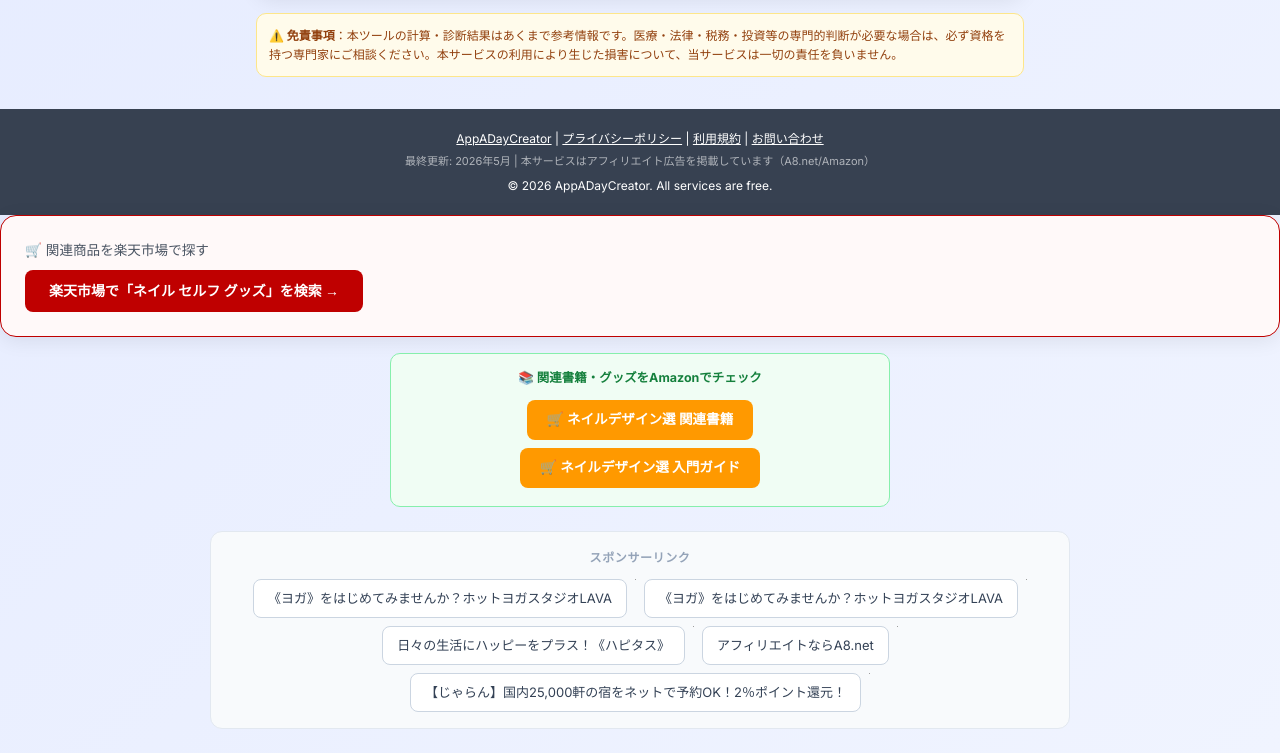
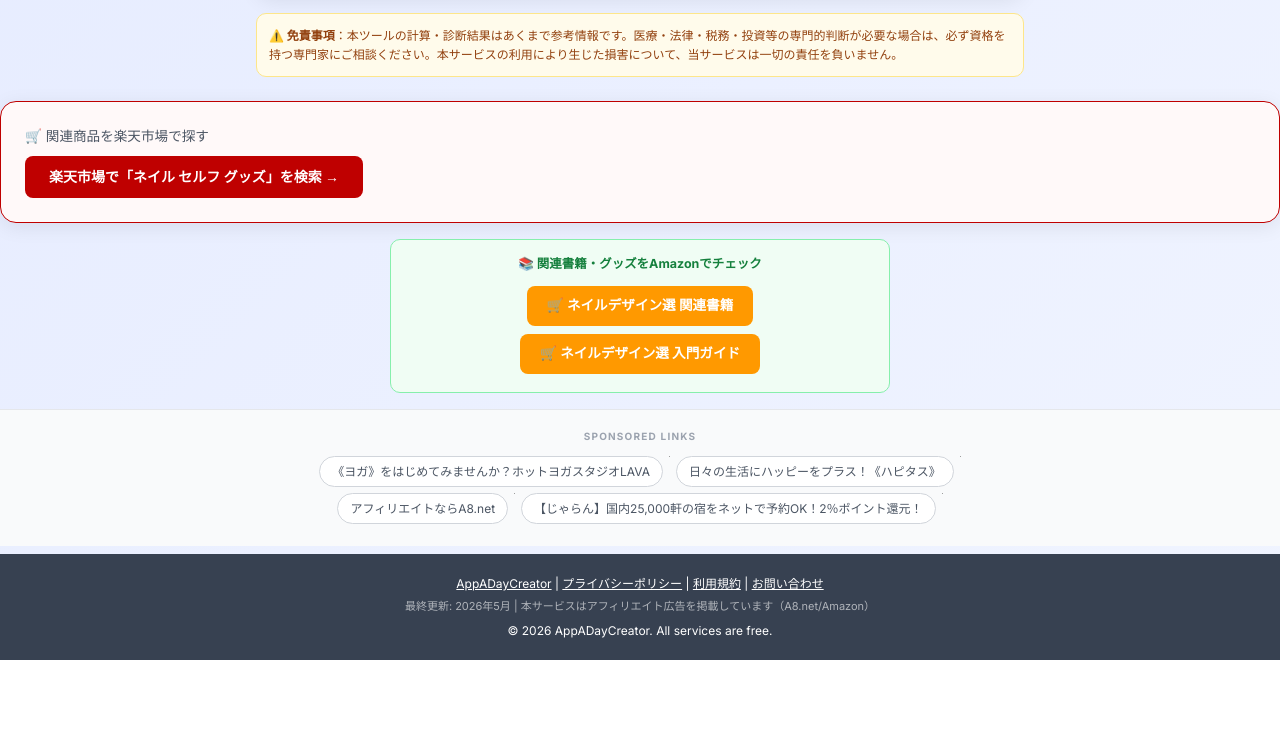
Before and after one commit to appadaycreator/nail-design-advisor, a plain HTML site: page index.html in a window 1280 px wide. Shown: the part 1608-2361 px from the top of the page. After the commit the page ends 2268 px from the top, so only its background shows below. Drawn offline with Linux system fonts and the light colour scheme; grey boxes are pictures that could not be loaded.

Commit message:
Move affiliates before footer, redesign sponsor section

```diff
--- a/index.html
+++ b/index.html
@@ -205,16 +205,8 @@ j=d.createElement(s),dl=l!="dataLayer"?"&l="+l:"";j.async=true;j.src=
         </div>
     </main>
 
-    <footer style="text-align:center;padding:20px;color:white;font-size:12px;background:#374151;margin-top:8px;">
-        <p><a href="https://appadaycreator.com/" style="color:white;">AppADayCreator</a>
-        | <a href="privacy-policy.html" style="color:white;">プライバシーポリシー</a>
-        | <a href="terms.html" style="color:white;">利用規約</a>
-        | <a href="contact.html" style="color:white;">お問い合わせ</a></p>
-        <p style="margin-top:4px;font-size:11px;opacity:0.6;">最終更新: 2026年5月 | 本サービスはアフィリエイト広告を掲載しています（A8.net/Amazon）</p>
-        <p style="margin-top:6px;">© 2026 AppADayCreator. All services are free.</p>
-    </footer>
 
-    <script>
+<script>
     const QUESTIONS = [
       { text:'Q1. 肌の色合いは？', opts:['明るい・白め（イエローベース）','明るい・白め（ブルーベース）','標準・健康的な肌色','やや暗め・オークル系'] },
       { text:'Q2. 好みのファッションスタイルは？', opts:['フェミニン・可愛い系','シンプル・ナチュラル・大人っぽい','カジュアル・ストリート系','トレンド重視・個性派'] },
@@ -313,16 +305,22 @@ j=d.createElement(s),dl=l!="dataLayer"?"&l="+l:"";j.async=true;j.src=
       <a href="https://www.amazon.co.jp/s?k=ネイルデザイン選+入門+書籍&tag=appadaycrea0f-22" target="_blank" rel="noopener noreferrer" class="js-track-affiliate" data-platform="Amazon" data-item-name="ネイルデザイン選 入門ガイド" data-link-type="affiliate_link" style="display:inline-block;background:#ff9900;color:#fff;padding:9px 20px;border-radius:8px;font-size:0.85em;font-weight:bold;text-decoration:none;margin:4px;">🛒 ネイルデザイン選 入門ガイド</a>
     </div>
 
-<div style="margin:24px auto;max-width:860px;padding:16px 20px;background:#f8fafc;border:1px solid #e2e8f0;border-radius:12px;">
-  <p style="font-size:12px;font-weight:600;color:#94a3b8;text-align:center;margin:0 0 12px;letter-spacing:0.05em;">スポンサーリンク</p>
-  <div style="display:flex;flex-wrap:wrap;gap:8px;justify-content:center;">
-    <a href="https://px.a8.net/svt/ejp?a8mat=4B3WJ7+18PTPM+1O96+699KI" rel="nofollow noopener noreferrer" target="_blank" style="display:inline-flex;align-items:center;padding:8px 14px;background:#ffffff;border:1px solid #cbd5e1;border-radius:8px;font-size:13px;color:#334155;text-decoration:none;white-space:nowrap;">《ヨガ》をはじめてみませんか？ホットヨガスタジオLAVA</a><img border="0" width="1" height="1" src="https://www12.a8.net/0.gif?a8mat=4B3WJ7+18PTPM+1O96+699KI" alt="">
-    <a href="https://px.a8.net/svt/ejp?a8mat=4B3WJ7+18PTPM+1O96+699KI" rel="nofollow noopener noreferrer" target="_blank" style="display:inline-flex;align-items:center;padding:8px 14px;background:#ffffff;border:1px solid #cbd5e1;border-radius:8px;font-size:13px;color:#334155;text-decoration:none;white-space:nowrap;">《ヨガ》をはじめてみませんか？ホットヨガスタジオLAVA</a><img border="0" width="1" height="1" src="https://www12.a8.net/0.gif?a8mat=4B3WJ7+18PTPM+1O96+699KI" alt="">
-    <a href="https://px.a8.net/svt/ejp?a8mat=4B3WJ6+FQ9JMY+1LP8+BY642" rel="nofollow noopener noreferrer" target="_blank" style="display:inline-flex;align-items:center;padding:8px 14px;background:#ffffff;border:1px solid #cbd5e1;border-radius:8px;font-size:13px;color:#334155;text-decoration:none;white-space:nowrap;">日々の生活にハッピーをプラス！《ハピタス》</a><img border="0" width="1" height="1" src="https://www14.a8.net/0.gif?a8mat=4B3WJ6+FQ9JMY+1LP8+BY642" alt="">
-    <a href="https://px.a8.net/svt/ejp?a8mat=457C4C+C23BCA+0K+10FXXU" rel="nofollow noopener noreferrer" target="_blank" style="display:inline-flex;align-items:center;padding:8px 14px;background:#ffffff;border:1px solid #cbd5e1;border-radius:8px;font-size:13px;color:#334155;text-decoration:none;white-space:nowrap;">アフィリエイトならA8.net</a><img border="0" width="1" height="1" src="https://www15.a8.net/0.gif?a8mat=457C4C+C23BCA+0K+10FXXU" alt="">
-    <a href="https://px.a8.net/svt/ejp?a8mat=4B3WJ5+C2OQY2+14CS+68EPE" rel="nofollow noopener noreferrer" target="_blank" style="display:inline-flex;align-items:center;padding:8px 14px;background:#ffffff;border:1px solid #cbd5e1;border-radius:8px;font-size:13px;color:#334155;text-decoration:none;white-space:nowrap;">【じゃらん】国内25,000軒の宿をネットで予約OK！2％ポイント還元！</a><img border="0" width="1" height="1" src="https://www11.a8.net/0.gif?a8mat=4B3WJ5+C2OQY2+14CS+68EPE" alt="">
+<div style="border-top:1px solid #e5e7eb;padding:18px 16px 22px;background:#f9fafb;">
+  <p style="text-align:center;font-size:10px;font-weight:700;letter-spacing:0.12em;color:#9ca3af;text-transform:uppercase;margin:0 0 12px;">Sponsored Links</p>
+  <div style="display:flex;flex-wrap:wrap;gap:6px;justify-content:center;max-width:700px;margin:0 auto;">
+    <a href="https://px.a8.net/svt/ejp?a8mat=4B3WJ7+18PTPM+1O96+699KI" rel="nofollow noopener noreferrer" target="_blank" style="display:inline-block;padding:5px 12px;background:#fff;border:1px solid #d1d5db;border-radius:20px;font-size:12px;color:#4b5563;text-decoration:none;white-space:nowrap;">《ヨガ》をはじめてみませんか？ホットヨガスタジオLAVA</a><img border="0" width="1" height="1" src="https://www12.a8.net/0.gif?a8mat=4B3WJ7+18PTPM+1O96+699KI" alt="">
+    <a href="https://px.a8.net/svt/ejp?a8mat=4B3WJ6+FQ9JMY+1LP8+BY642" rel="nofollow noopener noreferrer" target="_blank" style="display:inline-block;padding:5px 12px;background:#fff;border:1px solid #d1d5db;border-radius:20px;font-size:12px;color:#4b5563;text-decoration:none;white-space:nowrap;">日々の生活にハッピーをプラス！《ハピタス》</a><img border="0" width="1" height="1" src="https://www14.a8.net/0.gif?a8mat=4B3WJ6+FQ9JMY+1LP8+BY642" alt="">
+    <a href="https://px.a8.net/svt/ejp?a8mat=457C4C+C23BCA+0K+10FXXU" rel="nofollow noopener noreferrer" target="_blank" style="display:inline-block;padding:5px 12px;background:#fff;border:1px solid #d1d5db;border-radius:20px;font-size:12px;color:#4b5563;text-decoration:none;white-space:nowrap;">アフィリエイトならA8.net</a><img border="0" width="1" height="1" src="https://www15.a8.net/0.gif?a8mat=457C4C+C23BCA+0K+10FXXU" alt="">
+    <a href="https://px.a8.net/svt/ejp?a8mat=4B3WJ5+C2OQY2+14CS+68EPE" rel="nofollow noopener noreferrer" target="_blank" style="display:inline-block;padding:5px 12px;background:#fff;border:1px solid #d1d5db;border-radius:20px;font-size:12px;color:#4b5563;text-decoration:none;white-space:nowrap;">【じゃらん】国内25,000軒の宿をネットで予約OK！2％ポイント還元！</a><img border="0" width="1" height="1" src="https://www11.a8.net/0.gif?a8mat=4B3WJ5+C2OQY2+14CS+68EPE" alt="">
   </div>
 </div>
-
+<footer style="text-align:center;padding:20px;color:white;font-size:12px;background:#374151;margin-top:8px;">
+        <p><a href="https://appadaycreator.com/" style="color:white;">AppADayCreator</a>
+        | <a href="privacy-policy.html" style="color:white;">プライバシーポリシー</a>
+        | <a href="terms.html" style="color:white;">利用規約</a>
+        | <a href="contact.html" style="color:white;">お問い合わせ</a></p>
+        <p style="margin-top:4px;font-size:11px;opacity:0.6;">最終更新: 2026年5月 | 本サービスはアフィリエイト広告を掲載しています（A8.net/Amazon）</p>
+        <p style="margin-top:6px;">© 2026 AppADayCreator. All services are free.</p>
+    </footer>
 </body>
 </html>
```
